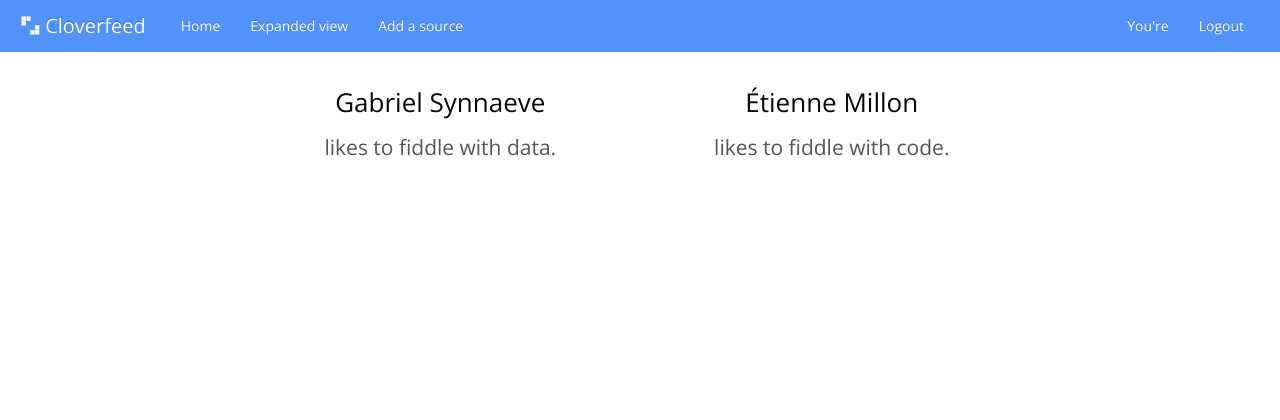
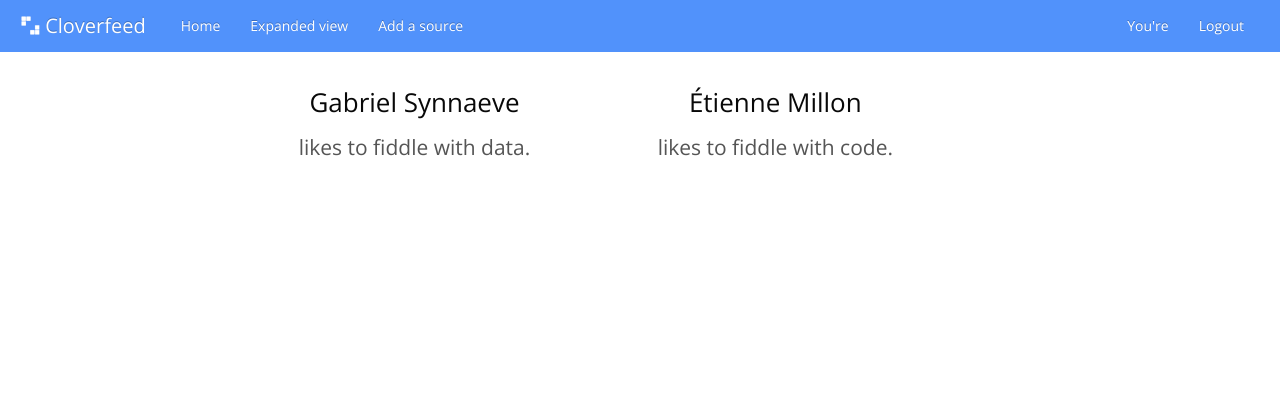
Before and after one commit to emillon/mosileno-web, a Python web app: template mosileno/templates/about.mako in a window 1280 px wide. Shown: the top 420 px of the page. Run offline with Jinja, Linux system fonts and the light colour scheme; the template is opened without the code that fills it, so the values that code supplies are empty.

Commit message:
Update mosileno/static/css/mosileno.css
adding a right margin to maincontainer!

```diff
--- a/mosileno/static/css/mosileno.css
+++ b/mosileno/static/css/mosileno.css
@@ -70,6 +70,7 @@
 #maincontainer {
     font-size: 1.2em;;
     margin-left: 90px;
+    margin-right: 90px;
 }
 
 html,
```
